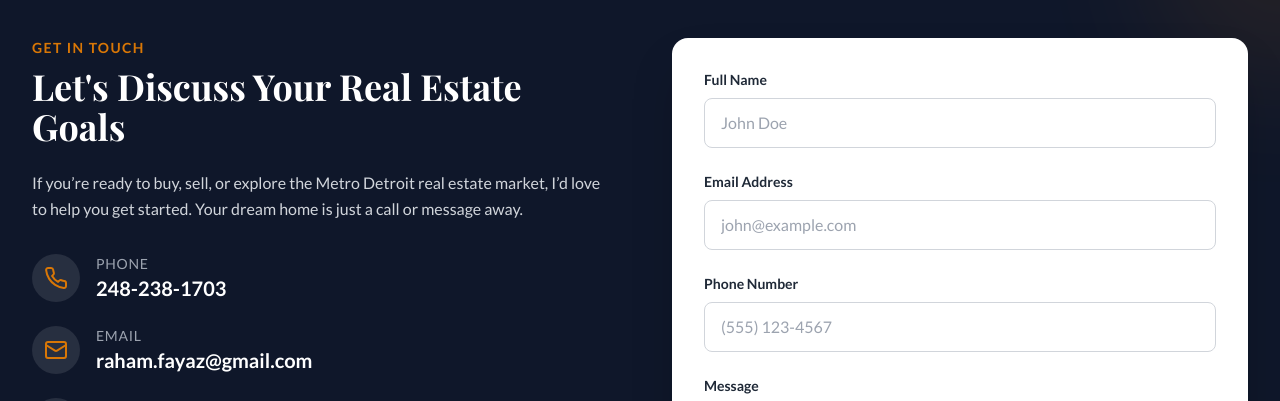
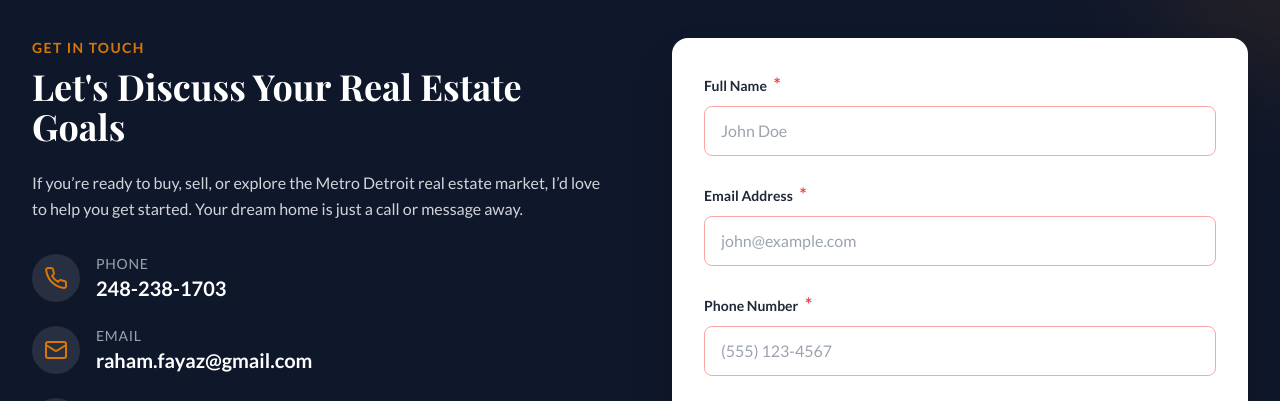
Before and after one commit to Jeral1122/raham-fayaz-realty-website, a React (Vite) app: page / in a window 1280 px wide. Shown: the part 2337-2738 px from the top of the page. Built offline with nearby package versions, Linux system fonts and the light colour scheme; no server answers; the database is empty.

Commit message:
fix: Integrate webhook for contact form submission
Replaced EmailJS integration with a webhook call for contact form submissions. This change centralizes form handling logic and improves flexibility. Minor styling adjustments were made to the header and footer.

```diff
--- a/components/Contact.tsx
+++ b/components/Contact.tsx
@@ -2,7 +2,6 @@ import React, { useState } from 'react';
 import { SectionId } from '../types';
 import { CONTACT_INFO } from '../constants';
 import { Mail, Phone, MapPin, Send, Loader2, CheckCircle } from 'lucide-react';
-import emailjs from '@emailjs/browser';
 
 const Contact: React.FC = () => {
   const [formData, setFormData] = useState({
@@ -18,41 +17,31 @@ const Contact: React.FC = () => {
     e.preventDefault();
     setStatus('sending');
 
-    // EmailJS Configuration
-    // TODO: Create an account at https://www.emailjs.com/
-    // 1. Create a Service (e.g., connect Gmail) -> Get Service ID
-    // 2. Create a Template -> Get Template ID
-    //    Map these variables in your template: {{name}}, {{email}}, {{phone}}, {{message}}, {{consent}}
-    // 3. Get your Public Key from Account Settings
-    const SERVICE_ID = 'YOUR_SERVICE_ID';
-    const TEMPLATE_ID = 'YOUR_TEMPLATE_ID';
-    const PUBLIC_KEY = 'YOUR_PUBLIC_KEY';
+    try {
+      // Send data to Webhook
+      const response = await fetch('https://n8n-production-36a4.up.railway.app/webhook/df4405c7-def5-4300-bc76-4949f6272fde', {
+         method: 'POST',
+         headers: { 'Content-Type': 'application/json' },
+         body: JSON.stringify({
+            name: formData.name,
+            email: formData.email,
+            phone: formData.phone,
+            message: formData.message,
+            consent: formData.consent,
+            source: 'website_contact_form',
+            timestamp: new Date().toISOString()
+         })
+      });
 
-    try {
-      // Attempt to send via EmailJS
-      if (SERVICE_ID !== 'YOUR_SERVICE_ID') {
-         await emailjs.send(
-            SERVICE_ID,
-            TEMPLATE_ID,
-            {
-               to_name: 'Raham Fayaz',
-               from_name: formData.name,
-               from_email: formData.email,
-               phone: formData.phone,
-               message: formData.message,
-               consent: formData.consent ? 'Yes' : 'No'
-            },
-            PUBLIC_KEY
-         );
-         setStatus('success');
+      if (response.ok) {
+        setStatus('success');
       } else {
-         // If keys are not set up yet, throw error to trigger fallback
-         throw new Error("EmailJS keys not configured");
+        throw new Error('Webhook submission returned error status');
       }
+
     } catch (error) {
-       console.log("Direct email failed or not configured, falling back to mailto.", error);
+       console.log("Webhook failed, falling back to mailto.", error);
 
-       // Fallback to Mailto if EmailJS fails or isn't configured
        const subject = `New Website Lead: ${formData.name}`;
        const body = `
 Name: ${formData.name}
@@ -69,9 +58,6 @@ Consent Provided: ${formData.consent ? 'Yes' : 'No'}
        window.location.href = mailtoUrl;
        setStatus('success');
     }
-
-    // Optional: Reset form after success
-    // setFormData({ name: '', email: '', phone: '', message: '', consent: false });
   };
 
   const handleChange = (e: React.ChangeEvent<HTMLInputElement | HTMLTextAreaElement>) => {
@@ -82,6 +68,26 @@ Consent Provided: ${formData.consent ? 'Yes' : 'No'}
       ...prev,
       [name]: type === 'checkbox' ? checked : value
     }));
+  };
+
+  // Determine if a field is valid
+  // Returns false if empty or invalid, prompting the red error state
+  const isFieldValid = (field: string) => {
+    if (field === 'name') return formData.name.trim().length > 0;
+    if (field === 'email') return /^[^\s@]+@[^\s@]+\.[^\s@]+$/.test(formData.email);
+    if (field === 'phone') return formData.phone.trim().length > 0;
+    if (field === 'message') return formData.message.trim().length > 0;
+    return true;
+  };
+
+  // Helper to generate input classes based on validation state
+  const getInputClass = (fieldName: string) => {
+    const isValid = isFieldValid(fieldName);
+    const baseClass = "w-full px-4 py-3 bg-white text-gray-900 border rounded-lg focus:outline-none focus:ring-1 transition-all placeholder:text-gray-400";
+
+    return isValid
+      ? `${baseClass} border-gray-300 focus:border-brand-gold focus:ring-brand-gold`
+      : `${baseClass} border-red-300 focus:border-red-500 focus:ring-red-200`;
   };
 
   return (
@@ -155,7 +161,9 @@ Consent Provided: ${formData.consent ? 'Yes' : 'No'}
             ) : (
               <form onSubmit={handleSubmit} className="space-y-6">
                 <div>
-                  <label htmlFor="name" className="block text-sm font-bold mb-2 text-gray-800">Full Name</label>
+                  <label htmlFor="name" className="block text-sm font-bold mb-2 text-gray-800">
+                    Full Name {!isFieldValid('name') && <span className="text-red-500 text-lg ml-1" title="Required">*</span>}
+                  </label>
                   <input
                     type="text"
                     id="name"
@@ -163,12 +171,14 @@ Consent Provided: ${formData.consent ? 'Yes' : 'No'}
                     required
                     value={formData.name}
                     onChange={handleChange}
-                    className="w-full px-4 py-3 bg-white text-gray-900 border border-gray-300 rounded-lg focus:outline-none focus:border-brand-gold focus:ring-1 focus:ring-brand-gold transition-all placeholder:text-gray-400"
+                    className={getInputClass('name')}
                     placeholder="John Doe"
                   />
                 </div>
                 <div>
-                  <label htmlFor="email" className="block text-sm font-bold mb-2 text-gray-800">Email Address</label>
+                  <label htmlFor="email" className="block text-sm font-bold mb-2 text-gray-800">
+                    Email Address {!isFieldValid('email') && <span className="text-red-500 text-lg ml-1" title="Valid email required">*</span>}
+                  </label>
                   <input
                     type="email"
                     id="email"
@@ -176,24 +186,29 @@ Consent Provided: ${formData.consent ? 'Yes' : 'No'}
                     required
                     value={formData.email}
                     onChange={handleChange}
-                    className="w-full px-4 py-3 bg-white text-gray-900 border border-gray-300 rounded-lg focus:outline-none focus:border-brand-gold focus:ring-1 focus:ring-brand-gold transition-all placeholder:text-gray-400"
+                    className={getInputClass('email')}
                     placeholder="john@example.com"
                   />
                 </div>
                 <div>
-                  <label htmlFor="phone" className="block text-sm font-bold mb-2 text-gray-800">Phone Number</label>
+                  <label htmlFor="phone" className="block text-sm font-bold mb-2 text-gray-800">
+                    Phone Number {!isFieldValid('phone') && <span className="text-red-500 text-lg ml-1" title="Required">*</span>}
+                  </label>
                   <input
                     type="tel"
                     id="phone"
                     name="phone"
+                    required
                     value={formData.phone}
                     onChange={handleChange}
-                    className="w-full px-4 py-3 bg-white text-gray-900 border border-gray-300 rounded-lg focus:outline-none focus:border-brand-gold focus:ring-1 focus:ring-brand-gold transition-all placeholder:text-gray-400"
+                    className={getInputClass('phone')}
                     placeholder="(555) 123-4567"
                   />
                 </div>
                 <div>
-                  <label htmlFor="message" className="block text-sm font-bold mb-2 text-gray-800">Message</label>
+                  <label htmlFor="message" className="block text-sm font-bold mb-2 text-gray-800">
+                    Message {!isFieldValid('message') && <span className="text-red-500 text-lg ml-1" title="Required">*</span>}
+                  </label>
                   <textarea
                     id="message"
                     name="message"
@@ -201,7 +216,7 @@ Consent Provided: ${formData.consent ? 'Yes' : 'No'}
                     required
                     value={formData.message}
                     onChange={handleChange}
-                    className="w-full px-4 py-3 bg-white text-gray-900 border border-gray-300 rounded-lg focus:outline-none focus:border-brand-gold focus:ring-1 focus:ring-brand-gold transition-all placeholder:text-gray-400"
+                    className={getInputClass('message')}
                     placeholder="I am interested in buying a home in Canton..."
                   ></textarea>
                 </div>
@@ -223,7 +238,7 @@ Consent Provided: ${formData.consent ? 'Yes' : 'No'}
 
                 <button
                   type="submit"
-                  disabled={status === 'sending'}
+                  disabled={status === 'sending' || !formData.consent}
                   className={`w-full bg-gradient-to-r from-brand-gold to-amber-600 hover:from-amber-600 hover:to-amber-700 text-white font-bold py-4 px-6 rounded-full shadow-lg hover:shadow-xl hover:-translate-y-1 transition-all duration-300 flex items-center justify-center gap-2 tracking-wide ${status === 'sending' ? 'opacity-80 cursor-wait' : ''}`}
                 >
                   {status === 'sending' ? (
--- a/components/Footer.tsx
+++ b/components/Footer.tsx
@@ -114,8 +114,19 @@ const Footer: React.FC = () => {
         </div>
 
         <div className="border-t border-gray-800 pt-8 text-center text-gray-500 text-sm flex flex-col md:flex-row justify-between items-center">
-          <p>&copy; {new Date().getFullYear()} {CONTACT_INFO.brandName}. All rights reserved.</p>
-          <div className="mt-4 md:mt-0 space-x-4">
+          <div className="flex flex-col md:flex-row items-center gap-2 mb-4 md:mb-0">
+             <p>&copy; {new Date().getFullYear()} {CONTACT_INFO.brandName}. All rights reserved.</p>
+             <span className="hidden md:inline text-gray-700">|</span>
+             <a
+                href="https://geosolutions.com.pk"
+                target="_blank"
+                rel="noopener noreferrer"
+                className="hover:text-brand-gold transition-colors font-medium"
+             >
+                Powered by Geo Solutions
+             </a>
+          </div>
+          <div className="space-x-4">
             <span className="hover:text-gray-300 cursor-pointer">Privacy Policy</span>
             <span className="hover:text-gray-300 cursor-pointer">Terms of Service</span>
           </div>
```
Also changed, not shown: components/Header.tsx (+20 -10 lines).
